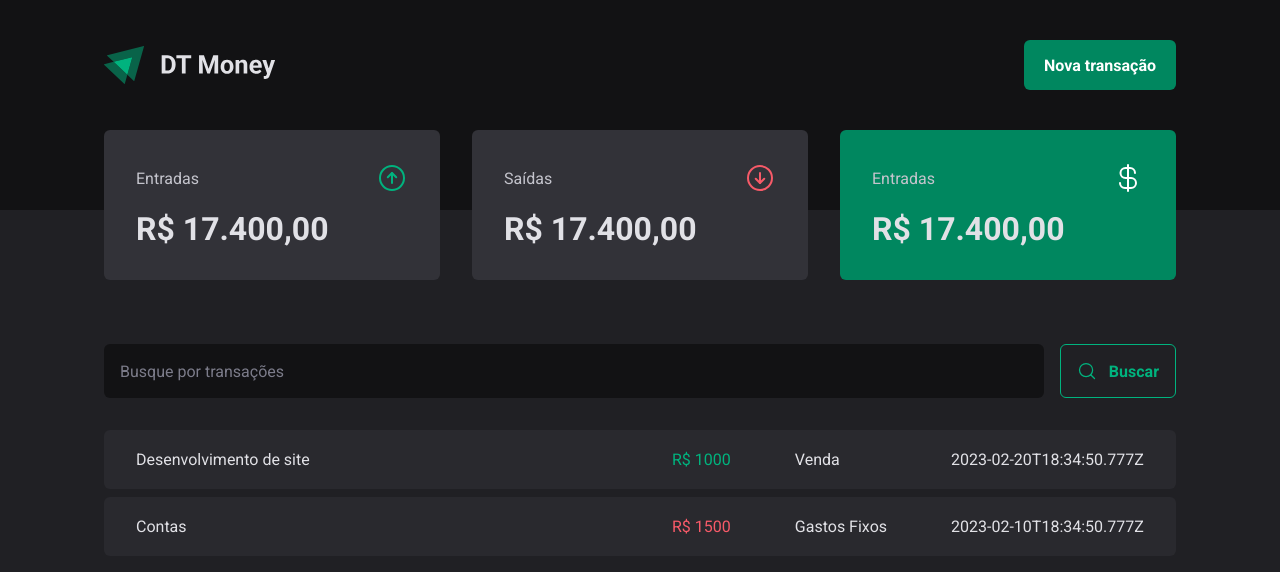
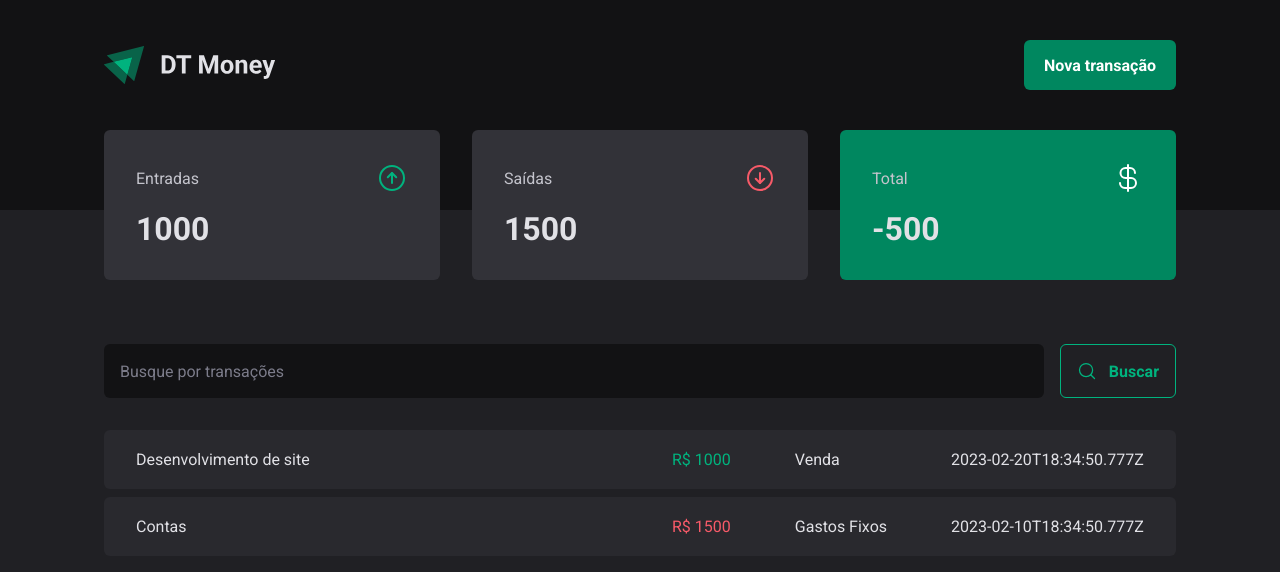
Before and after one commit to joao-hideki/DT_MONEY, a React (Vite) app: page / in a window 1280 px wide. Shown: the top 572 px of the page. Built offline with nearby package versions, Linux system fonts and the light colour scheme; data requests are answered from the project's data file.

Commit message:
Calculando o resumo das transações

```diff
--- a/src/components/Summary/index.tsx
+++ b/src/components/Summary/index.tsx
@@ -1,7 +1,23 @@
+import {ArrowCircleDown, ArrowCircleUp, CurrencyDollar} from 'phosphor-react'
+import { useContext } from "react";
+import { TransactionsContext } from '../../contexts/TransactionsContext';
 import { SummaryCard, SummaryContainer } from "./styles";
-import {ArrowCircleDown, ArrowCircleUp, CurrencyDollar} from 'phosphor-react'
 
 export function Summary() {
+  const {transactions} = useContext(TransactionsContext)
+
+  const summary = transactions.reduce((accumulator, transaction) => {
+    if (transaction.type === 'income') {
+      accumulator.income += transaction.value
+      accumulator.total += transaction.value
+    } else {
+      accumulator.outcome += transaction.value
+      accumulator.total -= transaction.value
+    }
+
+    return accumulator
+  }, {income: 0, outcome: 0, total: 0})
+
   return(
     <SummaryContainer>
       <SummaryCard>
@@ -9,7 +25,7 @@ export function Summary() {
           <span>Entradas</span>
           <ArrowCircleUp  size={32} color='#00b37e'/>
         </header>
-        <strong>R$ 17.400,00</strong>
+        <strong>{summary.income}</strong>
       </SummaryCard>
 
       <SummaryCard>
@@ -17,15 +33,15 @@ export function Summary() {
           <span>Saídas</span>
           <ArrowCircleDown  size={32} color='#f75a68'/>
         </header>
-        <strong>R$ 17.400,00</strong>
+        <strong>{summary.outcome}</strong>
       </SummaryCard>
 
       <SummaryCard variant="green">
         <header>
-          <span>Entradas</span>
+          <span>Total</span>
           <CurrencyDollar  size={32} color='#fff'/>
         </header>
-        <strong>R$ 17.400,00</strong>
+        <strong>{summary.total}</strong>
       </SummaryCard>
     </SummaryContainer>
   )
```
